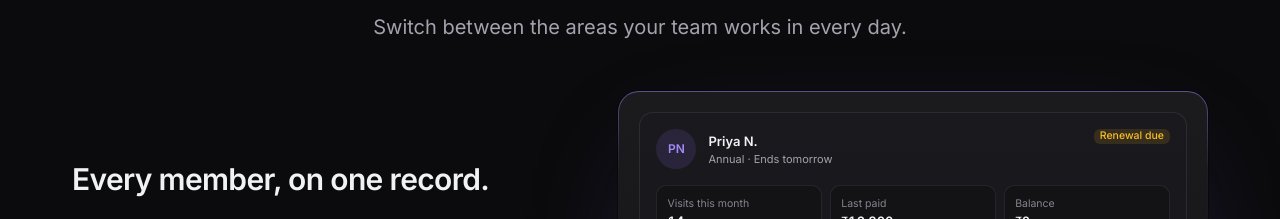
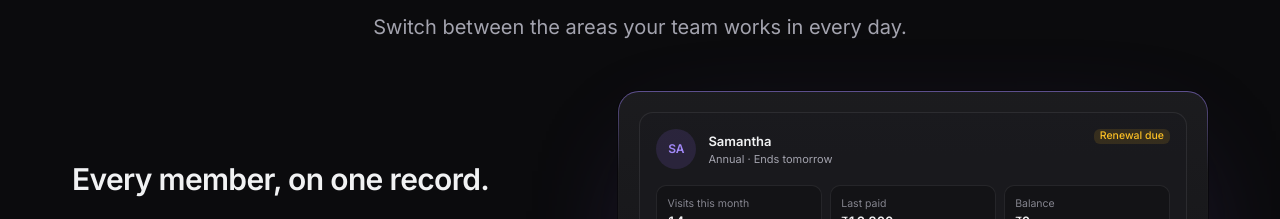
Before and after one commit to Yasar-404/liftiq-home, a Next.js app: page / in a window 1280 px wide. Shown: the part 1640-1859 px from the top of the page. Built offline with nearby package versions, Linux system fonts and the light colour scheme.

Commit message:
Rename the sample member to Samantha and derive the avatar initials from the name

```diff
--- a/src/components/product/AreaPreview.tsx
+++ b/src/components/product/AreaPreview.tsx
@@ -37,7 +37,7 @@ function MemberProfile() {
       <div className="flex items-start justify-between gap-3">
         <div className="flex items-center gap-3">
           <span className="grid h-10 w-10 place-items-center rounded-full bg-accent-soft text-[12px] font-semibold text-accent-text">
-            PN
+            {member.name.slice(0, 2).toUpperCase()}
           </span>
           <div>
             <div className="text-[13px] font-semibold text-text">{member.name}</div>
--- a/src/data/demo.ts
+++ b/src/data/demo.ts
@@ -38,7 +38,7 @@ interface ExpiringMembership {
 
 /** Every membership that ends in the next 7 days. */
 export const expiringThisWeek: ExpiringMembership[] = [
-  { name: "Priya N.", plan: "Annual", endsInDays: 1, visitsThisMonth: 14, contacted: false },
+  { name: "Samantha", plan: "Annual", endsInDays: 1, visitsThisMonth: 14, contacted: false },
   { name: "Arjun M.", plan: "Quarterly", endsInDays: 2, visitsThisMonth: 11, contacted: true },
   { name: "Kavya S.", plan: "Monthly", endsInDays: 2, visitsThisMonth: 9, contacted: false },
   { name: "Rahul V.", plan: "Half-yearly", endsInDays: 3, visitsThisMonth: 12, contacted: false },
```
